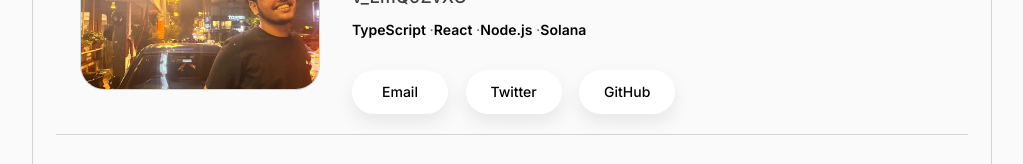
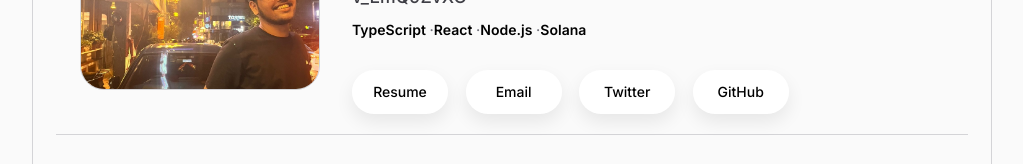
Before and after one commit to Abhijitam01/portfolio-website, a Next.js app: page / in a window 1280 px wide. Shown: the part 143-307 px from the top of the page, without its empty margins (128-1151 px from the left). Built offline with nearby package versions, Linux system fonts and the light colour scheme.

Commit message:
adding resume

```diff
--- a/src/components/header.tsx
+++ b/src/components/header.tsx
@@ -4,6 +4,13 @@ import { HoverTag } from "./hover-tag";
 import { HoverBorderGradient } from "./ui/hover-border-gradient";
 
 const heroSocials = [
+  {
+    label: "Resume",
+    href: "/Abhijitam_Dubey_Resume_Formatted.docx",
+    description: "Download my latest resume.",
+    stat: "DOCX file",
+    downloadName: "Abhijitam_Dubey_Resume_Formatted.docx",
+  },
   {
     label: "Email",
     href: "mailto:work.abhijitam@gmail.com",
@@ -71,9 +78,18 @@ export function Header() {
               <a
                 key={social.label}
                 href={social.href}
+                download={social.downloadName}
                 className="hero-link-anchor"
-                target={social.href.startsWith("http") ? "_blank" : undefined}
-                rel={social.href.startsWith("http") ? "noopener noreferrer" : undefined}
+                target={
+                  social.href.startsWith("http") && !social.downloadName
+                    ? "_blank"
+                    : undefined
+                }
+                rel={
+                  social.href.startsWith("http") && !social.downloadName
+                    ? "noopener noreferrer"
+                    : undefined
+                }
               >
                 <HoverBorderGradient
                   as="div"
```
Also changed, not shown: 1 other file (tests, documents, lock files or other folders).
